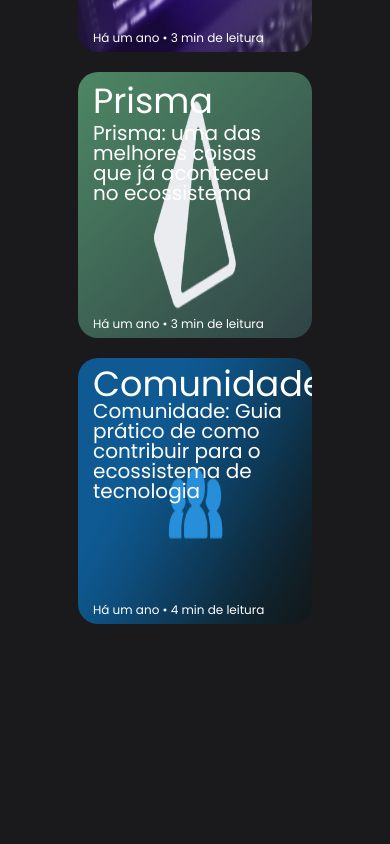
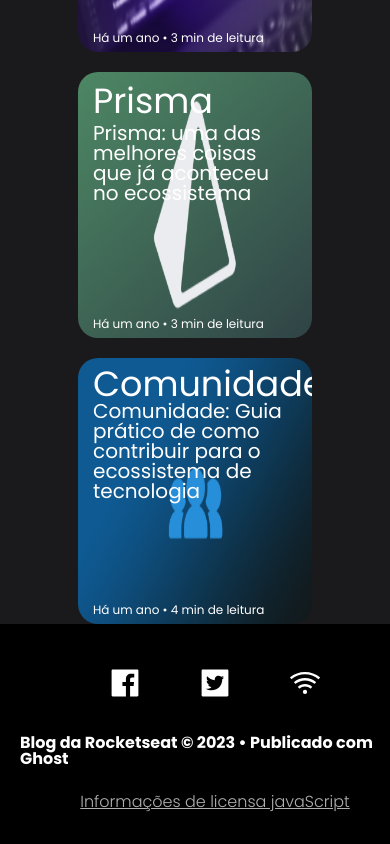
Before and after one commit to laradepaula21/doti-case, a React (Vite) app: page /blog in a window 390 px wide. Shown: the part 1003-1847 px from the top of the page. Before the commit the page ends 1627 px from the top, so only its background shows below. Built offline with nearby package versions, Linux system fonts and the light colour scheme.

Commit message:
Footer finalizado, so falta fazer layout para mobile

```diff
--- a/package.json
+++ b/package.json
@@ -10,8 +10,11 @@
     "preview": "vite preview"
   },
   "dependencies": {
+    "@ant-design/icons": "^5.1.0",
+    "antd": "^5.5.0",
     "react": "^18.2.0",
     "react-dom": "^18.2.0",
+    "react-router-dom": "^6.11.2",
     "styled-components": "^4.1.3"
   },
   "devDependencies": {
--- /dev/null
+++ b/src/components/Footer.jsx
@@ -0,0 +1,56 @@
+import styled from "styled-components";
+import { FacebookFilled, TwitterSquareFilled, WifiOutlined} from '@ant-design/icons'
+
+export default function Footer() {
+
+    return <StyledFooter>
+       <StyledIcons>
+        <FacebookFilled />
+        <TwitterSquareFilled />
+        <WifiOutlined />
+       </StyledIcons>
+       <div>
+            <p>
+            Blog da Rocketseat © 2023 • Publicado com Ghost
+            </p>
+       </div>
+       <div className="infoJs">
+
+            <p>
+            Informações de licensa javaScript
+            </p>
+       </div>
+
+    </StyledFooter>
+}
+
+const StyledFooter = styled.div`
+    width: 100vw;
+    height: 180px;
+    display: flex;
+    flex-direction: column;
+    align-items: center;
+    justify-content: space-around;
+    padding: 20px;
+    color: white;
+    background-color:black;
+    font-size: 12pt;
+    font-weight: bold;
+    font-family: 'Poppins', sans-serif;
+
+    .infoJs {
+        font-weight: 100;
+        text-decoration: underline;
+        color: #B0B0B0;
+        cursor: pointer;
+
+    }
+
+`
+const StyledIcons = styled.div`
+    display: flex;
+    font-size: 30px;
+    gap: 60px;
+    margin: 10px;
+    cursor: pointer;
+`
--- a/src/pages/Blog/Blog.jsx
+++ b/src/pages/Blog/Blog.jsx
@@ -1,4 +1,5 @@
 import Header from "../../components/Header";
+import Footer from "../../components/Footer";
 import Post from "./Post";
 import styled from "styled-components"
 import Blog_noticia1 from '../../assets/Blog_noticia1.png'
@@ -65,6 +66,7 @@
             {noticias}
         </StyledNoticias>
         </StyledBlog>
+        <Footer></Footer>
 
     </>
     )
```
Also changed, not shown: 1 other file (tests, documents, lock files or other folders).
